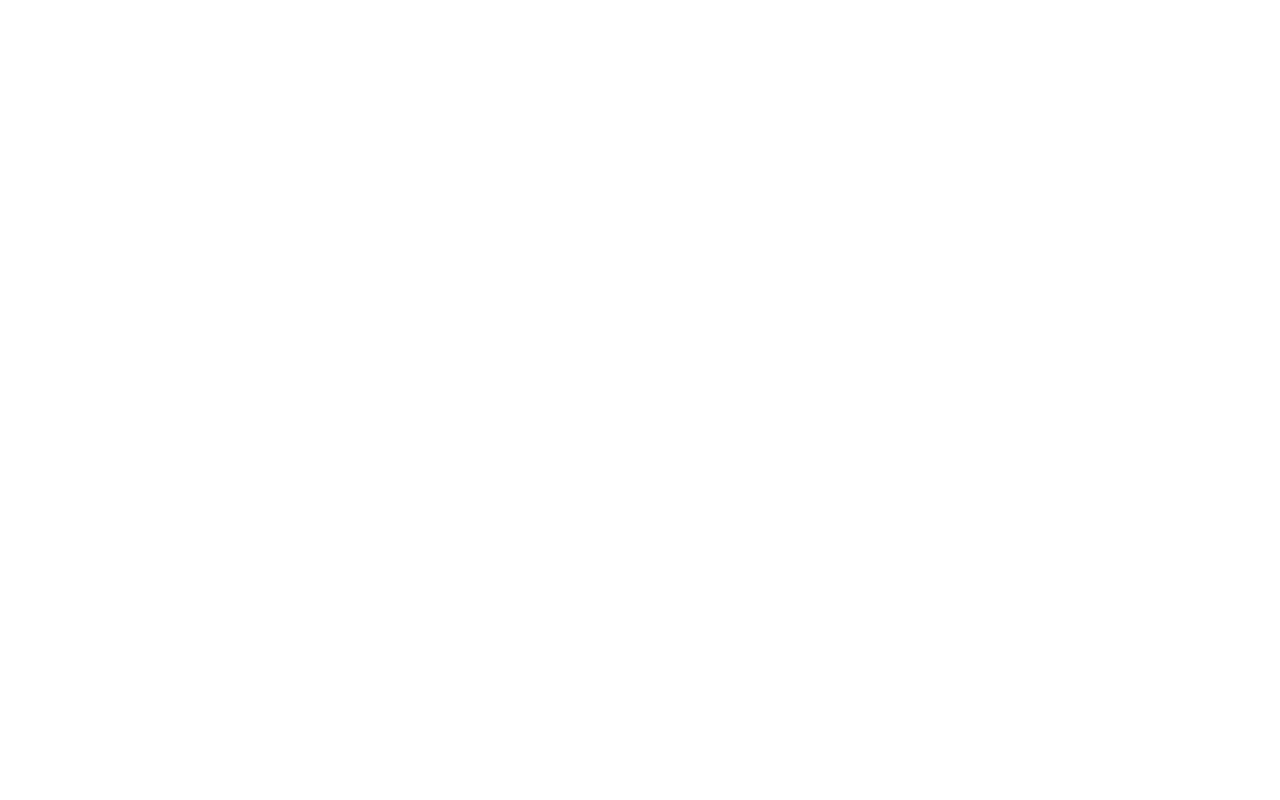
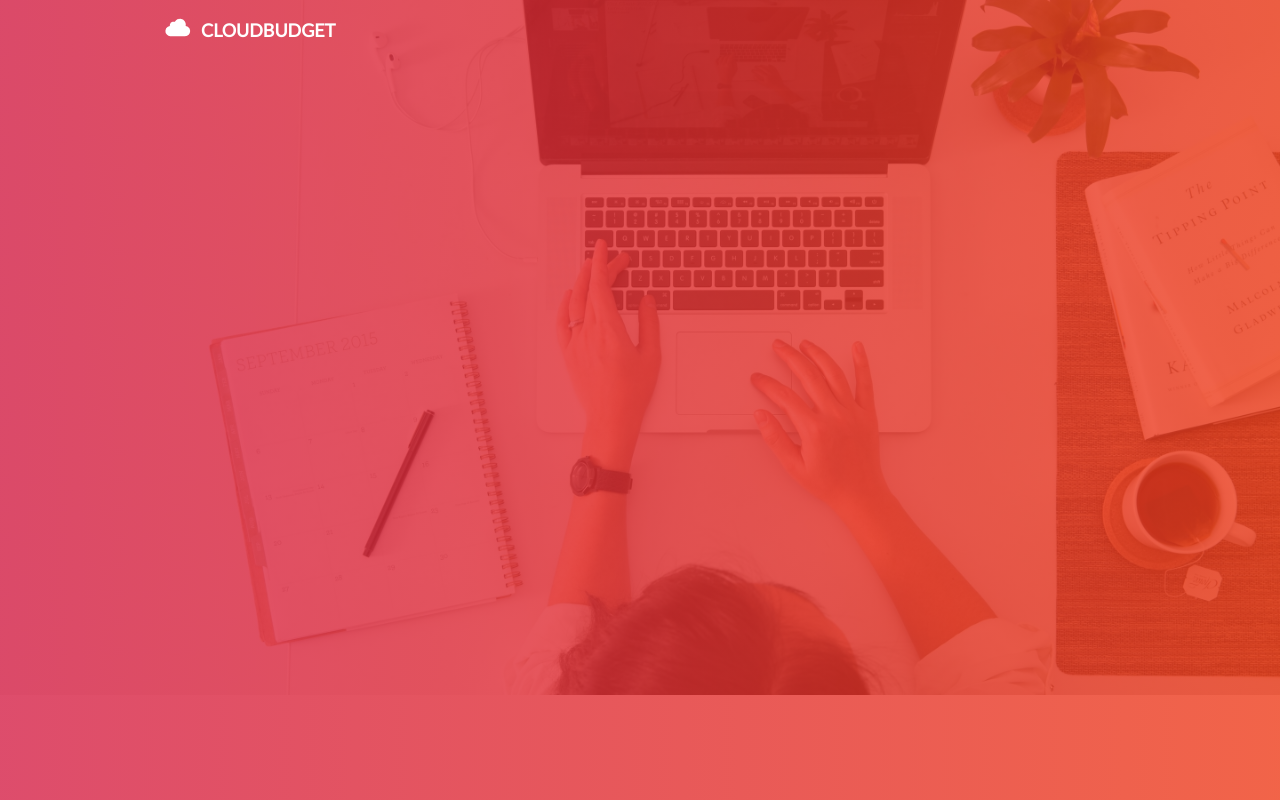
Before and after one commit to ViacheslavPliusnin/hw-4-Graphic-Editors, a plain HTML site: page hw/index.html in a window 1280 px wide. Drawn offline with Linux system fonts and the light colour scheme.

Commit message:
Background and logo added

```diff
--- a/hw/css/style.css
+++ b/hw/css/style.css
@@ -0,0 +1,79 @@
+*,
+*::before,
+*::after {
+    box-sizing: border-box;
+}
+ul[class],
+ol[class] {
+    padding: 0;
+}
+body,
+h1,
+h2,
+h3,
+h4,
+p,
+ul[class],
+ol[class],
+li,
+figure,
+figcaption,
+blockquote,
+dl,
+dd {
+    margin: 0;
+}
+body {
+    min-height: 100vh;
+    scroll-behavior: smooth;
+    text-rendering: optimizeSpeed;
+    line-height: 1.5;
+    font-family: 'Lato', sans-serif;
+}
+ul[class],
+ol[class] {
+    list-style: none;
+}
+a:not([class]) {
+    text-decoration-skip-ink: auto;
+}
+article > * + * {
+    margin-top: 1em;
+}
+input,
+button,
+textarea,
+select {
+    font: inherit;
+}
+@media (prefers-reduced-motion: reduce) {
+  * {
+    animation-duration: 0.01ms !important;
+    animation-iteration-count: 1 !important;
+    transition-duration: 0.01ms !important;
+    scroll-behavior: auto !important;
+    }
+}
+.banner {
+    min-height: 100vh;
+    background-image: linear-gradient(90deg, rgba(213, 32, 71, 0.8) 0%, rgba(238, 61, 27, 0.8) 100%), url(background-image.jpg);
+    background-repeat: no-repeat;
+    background-size: 100%;
+}
+.header  {
+    margin-top: 17px;
+    display: inline-block;
+    font-weight: bold;
+    font-size: 18px;
+    color: white;
+}
+.navbar {
+    margin-left: 165px;
+}
+.logo {
+    display: inline-block;
+}
+.brand {
+    display: inline-block;
+    margin-left: 9.9px;
+}
--- a/hw/index.html
+++ b/hw/index.html
@@ -2,10 +2,18 @@
 <html lang="en">
 <head>
     <meta charset="UTF-8">
-    <title>Document</title>
+    <title>CloudBudget</title>
+    <link rel="preconnect" href="https://fonts.gstatic.com">
+    <link href="https://fonts.googleapis.com/css2?family=Lato&display=swap" rel="stylesheet">
     <link rel="stylesheet" href="css/style.css">
 </head>
 <body>
-
+    <section class="banner">
+        <div class="header">
+            <div
+                class="navbar"><img class="logo" src="css/cloud.png" alt="cloud icon"><span class="brand">CLOUDBUDGET</span>
+            </div>
+        </div>
+    </section>
 </body>
 </html>
```
Also changed, not shown: hw/css/background-image.jpg (added), hw/css/cloud.png (added).
